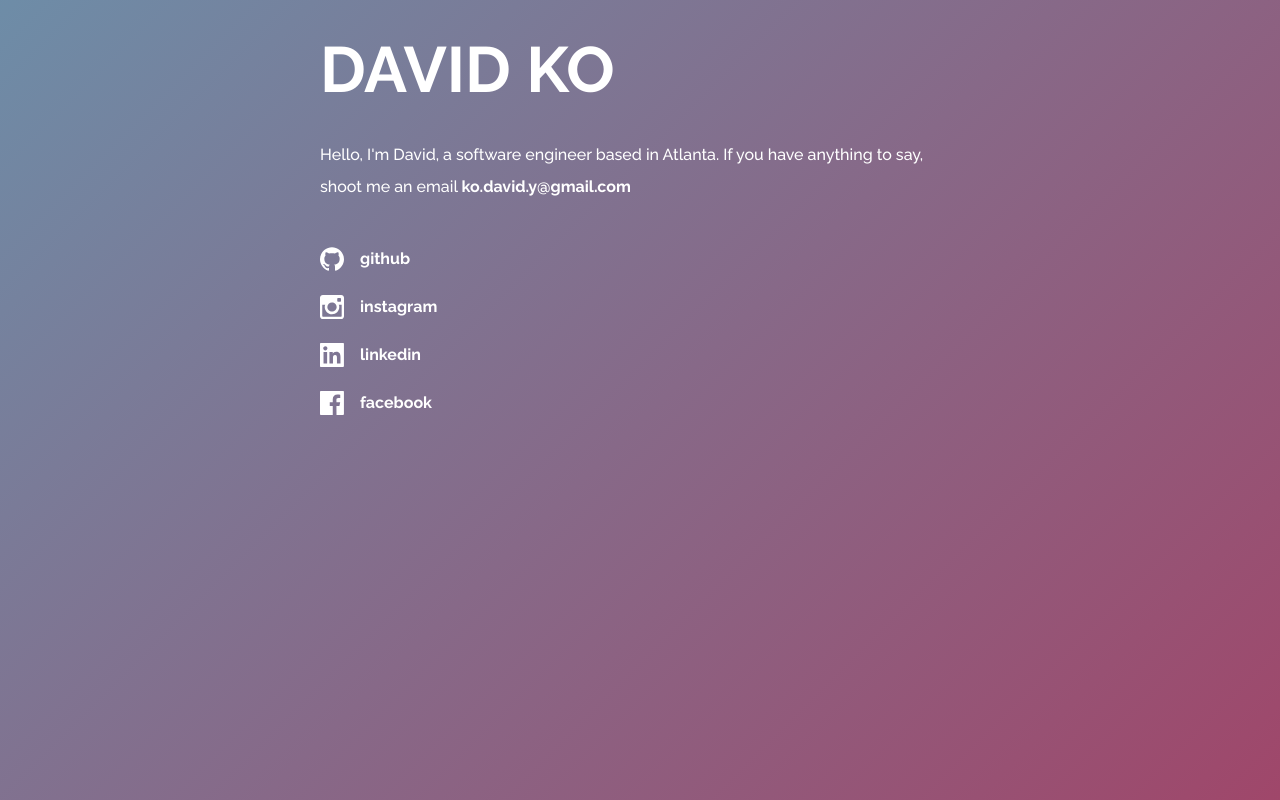
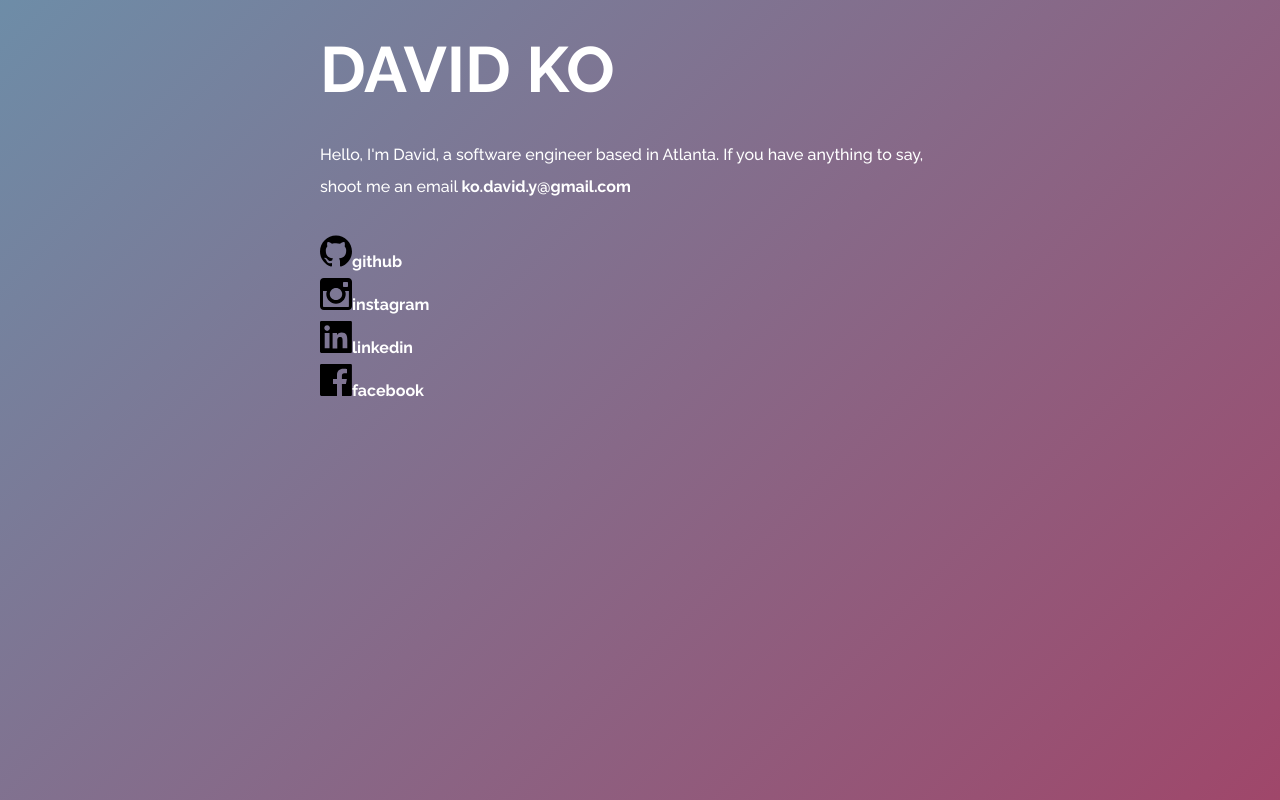
Before and after one commit to davidyko/davidyko.github.io, a plain HTML site: page index.html in a window 1280 px wide. Drawn offline with Linux system fonts and the light colour scheme.

Commit message:
Update index.html

```diff
--- a/index.html
+++ b/index.html
@@ -3,7 +3,7 @@
   <title>David Ko</title>
   <meta charset="UTF-8">
   <meta name="viewport" content="initial-scale=1, maximum-scale=1, user-scalable=no, width=device-width">
-  <meta name="description" content="Software engineer, Brandon Sanderson fan, and MMA enthusiast living in Atlanta">
+  <meta name="description" content="Software engineer, epic fantasy nerd, and MMA enthusiast living in Atlanta">
   <meta name="author" content="David Ko">
   <link rel="shortcut icon" href="favicon.svg">
   <link href="https://fonts.googleapis.com/css?family=Raleway:500,700" rel="stylesheet" type="text/css" />
@@ -106,9 +106,8 @@
   <div class="background"></div>
   <div class="hero-content">
     <h1>David Ko</h1>
-    <p>Hello, I'm David, a software engineer based in Atlanta. If you have anything to say, shoot me an email <a href="mailto:ko.david.y@gmail.com">ko.david.y@gmail.com</a>
-      <ul class="social-links" id="social-links">
-       <a href="https://github.com/davidyko" target="__blank"><svg
+    <p>Hello, I'm David, a software engineer based in Atlanta. If you have anything to say, shoot me an email <a href="ko.david.y@gmail.com">ko.david.y@gmail.com</a><br><br>
+        <a href="https://github.com/davidyko" target="__blank"><svg
          width="32px" height="32px" viewBox="0 0 32 32"  >
          <path  d="M16,0.4c-8.8,0-16,7.2-16,16c0,7.1,4.6,13.1,10.9,15.2
          c0.8,0.1,1.1-0.3,1.1-0.8c0-0.4,0-1.4,0-2.7c-4.5,1-5.4-2.1-5.4-2.1c-0.7-1.8-1.8-2.3-1.8-2.3c-1.5-1,0.1-1,0.1-1
@@ -116,27 +115,27 @@
          c-0.2-0.4-0.7-2,0.2-4.2c0,0,1.3-0.4,4.4,1.6c1.3-0.4,2.6-0.5,4-0.5c1.4,0,2.7,0.2,4,0.5C23.1,6.6,24.4,7,24.4,7
          c0.9,2.2,0.3,3.8,0.2,4.2c1,1.1,1.6,2.5,1.6,4.3c0,6.1-3.7,7.5-7.3,7.9c0.6,0.5,1.1,1.5,1.1,3c0,2.1,0,3.9,0,4.4
          c0,0.4,0.3,0.9,1.1,0.8C27.4,29.5,32,23.5,32,16.4C32,7.6,24.8,0.4,16,0.4z"/>
-       </svg>github</a>
+       </svg>github</a><br>
        <a href="https://instagram.com/thewakingmind" target="__blank"><svg
          width="32px" height="32px" viewBox="0 0 32 32"  >
          <path  d="M28.2,0H3.8C1.7,0,0,1.7,0,3.8v24.4C0,30.3,1.7,32,3.8,32h24.4c2.1,0,3.8-1.7,3.8-3.8V3.8
          C32,1.7,30.3,0,28.2,0z M24,4h3c0.6,0,1,0.4,1,1v3c0,0.6-0.4,1-1,1h-3c-0.6,0-1-0.4-1-1V5C23,4.4,23.4,4,24,4z M16,9.9
          c3.4,0,6.2,2.7,6.2,6.1c0,3.4-2.8,6.1-6.2,6.1c-3.4,0-6.2-2.7-6.2-6.1C9.9,12.6,12.6,9.9,16,9.9z M28,29H4c-0.6,0-1-0.4-1-1V13h4
          c-0.5,0.8-0.7,2.1-0.7,3c0,5.4,4.4,9.7,9.7,9.7c5.4,0,9.7-4.4,9.7-9.7c0-0.9-0.1-2.3-0.8-3h4v15C29,28.6,28.6,29,28,29z"/>
-       </svg>instagram</a>
+       </svg>instagram</a><br>
        <a href="https://linkedin.com/in/davidyko" target="__blank"><svg       width="32px" height="32px" viewBox="0 0 32 32"  >
          <path  d="M30.7,0H1.3C0.6,0,0,0.6,0,1.3v29.3C0,31.4,0.6,32,1.3,32h29.3c0.7,0,1.3-0.6,1.3-1.3V1.3
          C32,0.6,31.4,0,30.7,0z M9.5,27.3H4.7V12h4.8V27.3z M7.1,9.9c-1.5,0-2.8-1.2-2.8-2.8c0-1.5,1.2-2.8,2.8-2.8c1.5,0,2.8,1.2,2.8,2.8
          C9.9,8.7,8.6,9.9,7.1,9.9z M27.3,27.3h-4.7v-7.4c0-1.8,0-4-2.5-4c-2.5,0-2.8,1.9-2.8,3.9v7.6h-4.7V12H17v2.1h0.1
          c0.6-1.2,2.2-2.5,4.5-2.5c4.8,0,5.7,3.2,5.7,7.3V27.3z"/>
-       </svg>linkedin</a>
+       </svg>linkedin</a><br>
        <a href="https://facebook.com/211.david.ko" target="__blank"><svg
          width="32px" height="32px" viewBox="0 0 32 32"  >
          <path id="White_2_" d="M30.7,0H1.3C0.6,0,0,0.6,0,1.3v29.3C0,31.4,0.6,32,1.3,32H17V20h-4v-5h4v-4
          c0-4.1,2.6-6.2,6.3-6.2C25.1,4.8,26.6,5,27,5v4.3l-2.6,0c-2,0-2.5,1-2.5,2.4V15h5l-1,5h-4l0.1,12h8.6c0.7,0,1.3-0.6,1.3-1.3V1.3
          C32,0.6,31.4,0,30.7,0z"/>
        </svg></img>facebook</a>
-     </ul>
+    </ul>
    </div>
    <iframe width="1" height="1" src="https://angel.co/u/ben-shope"></iframe>
    <!-- Facebook Pixel Code -->
```
